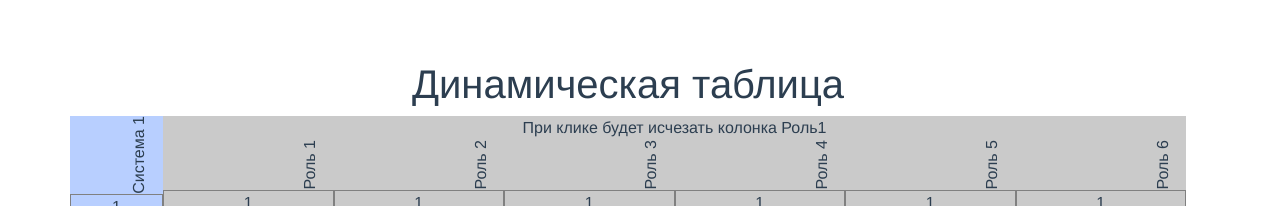
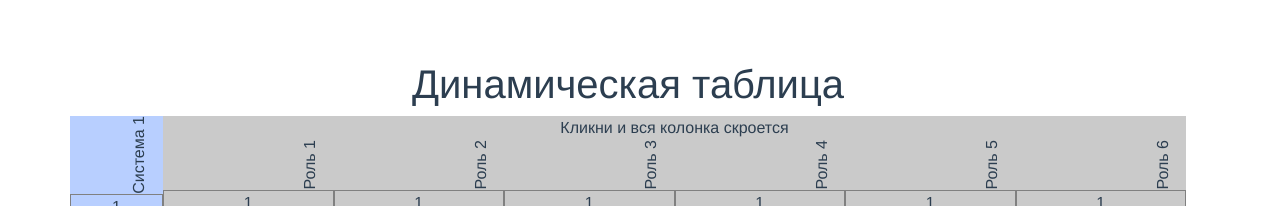
Before and after one commit to skitale-design/dynamic-table, a Vue app: page / in a window 1280 px wide. Shown: the top 206 px of the page. Built offline with nearby package versions, Linux system fonts and the light colour scheme.

Commit message:
вся колонка RoleAndContent скрывается по клику на шапку

```diff
--- a/src/components/SystemElement/MainColumn/TheIndex.vue
+++ b/src/components/SystemElement/MainColumn/TheIndex.vue
@@ -1,10 +1,10 @@
 <template>
-  <div class="col grey">
+  <div class="col grey" :class="{hidden:hidden == true}">
     <div class="row">
       <div class="col">
-        <div class="row"><div class="col" @click="hide()">При клике будет исчезать колонка Роль1</div></div>
+        <div class="row"><div class="col" @click="hide()">Кликни и вся колонка скроется</div></div>
         <div class="row">
-          <RoleAndContent msg="Роль 1" :class="{hidden:hidden == true}"/>
+          <RoleAndContent msg="Роль 1" />
           <RoleAndContent v-for="num in [2,3,4,5,6]" :key="num" :msg="`Роль `+num"/>
         </div>
       </div>
```
